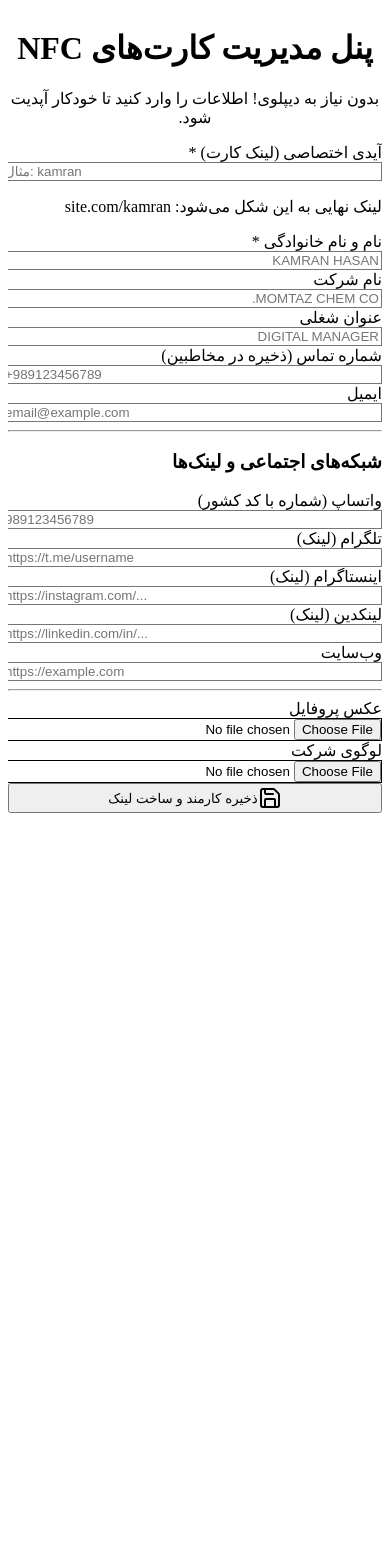
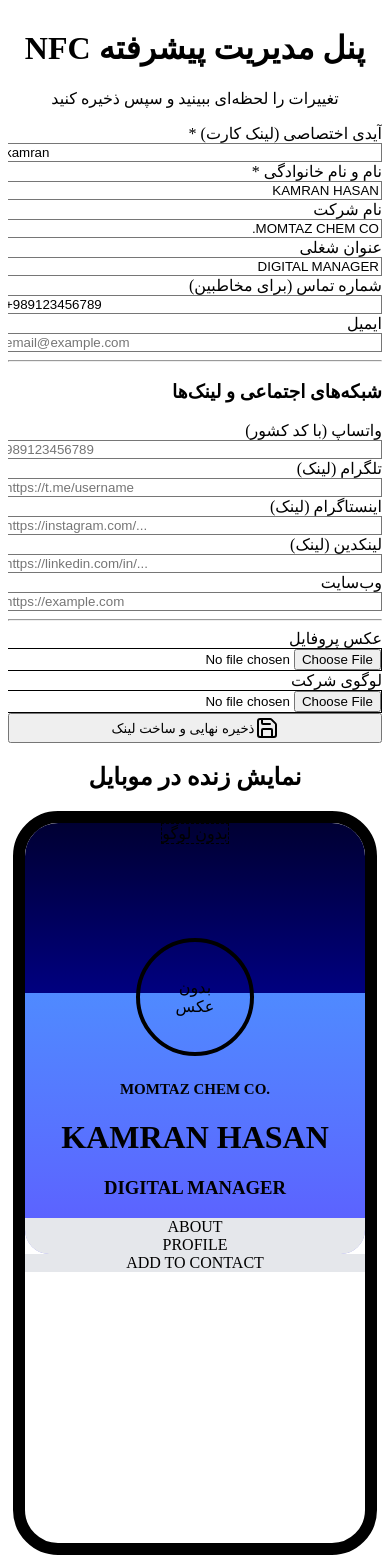
Before and after one commit to chemmomtaz-max/nfc-cards, a Next.js app: page /admin in a window 390 px wide. Before the commit the page ends 852 px from the top, so only its background shows below. Built offline with nearby package versions, Linux system fonts and the light colour scheme.

Commit message:
Add live mobile preview to admin panel

```diff
--- a/src/app/admin/page.tsx
+++ b/src/app/admin/page.tsx
@@ -1,13 +1,42 @@
 'use client';
 
-import { useState } from 'react';
-import { Save, Loader2, CheckCircle2 } from 'lucide-react';
+import { useState, useRef } from 'react';
+import { Save, Loader2, CheckCircle2, Phone, Mail, Globe, MessageCircle, Instagram, Linkedin } from 'lucide-react';
 
 export default function AdminPanel() {
   const [loading, setLoading] = useState(false);
   const [success, setSuccess] = useState('');
   const [error, setError] = useState('');
   const [finalLink, setFinalLink] = useState('');
+
+  // Form State for Live Preview
+  const [id, setId] = useState('kamran');
+  const [name, setName] = useState('KAMRAN HASAN');
+  const [company, setCompany] = useState('MOMTAZ CHEM CO.');
+  const [title, setTitle] = useState('DIGITAL MANAGER');
+  const [phone, setPhone] = useState('+989123456789');
+  const [email, setEmail] = useState('');
+  const [website, setWebsite] = useState('');
+  const [whatsapp, setWhatsapp] = useState('');
+  const [telegram, setTelegram] = useState('');
+  const [instagram, setInstagram] = useState('');
+  const [linkedin, setLinkedin] = useState('');
+
+  const [imagePreview, setImagePreview] = useState<string>('');
+  const [logoPreview, setLogoPreview] = useState<string>('');
+
+  const formRef = useRef<HTMLFormElement>(null);
+
+  const handleImageChange = (e: React.ChangeEvent<HTMLInputElement>, setPreview: (val: string) => void) => {
+    const file = e.target.files?.[0];
+    if (file) {
+      const reader = new FileReader();
+      reader.onloadend = () => {
+        setPreview(reader.result as string);
+      };
+      reader.readAsDataURL(file);
+    }
+  };
 
   const handleSubmit = async (e: React.FormEvent<HTMLFormElement>) => {
     e.preventDefault();
@@ -16,9 +45,7 @@
     setError('');
     setFinalLink('');
 
-    const form = e.currentTarget;
-    const formData = new FormData(form);
-    const id = formData.get('id') as string;
+    const formData = new FormData(formRef.current!);
 
     try {
       const res = await fetch('/api/save', {
@@ -28,10 +55,8 @@
       const result = await res.json();
 
       if (res.ok) {
-        setSuccess('اطلاعات با موفقیت ذخیره و در گیت‌هاب آپدیت شد!');
-        // Assuming Vercel deployment URL or local URL
+        setSuccess('اطلاعات با موفقیت در گیت‌هاب آپدیت شد!');
         setFinalLink(window.location.origin + '/' + id);
-        form.reset();
       } else {
         setError(result.error || 'خطا در ذخیره اطلاعات');
       }
@@ -43,45 +68,47 @@
   };
 
   return (
-    <div className="min-h-screen bg-gray-50 py-10 px-4" dir="rtl">
-      <div className="max-w-2xl mx-auto bg-white rounded-2xl shadow-xl overflow-hidden">
+    <div className="min-h-screen bg-gray-100 py-6 px-4" dir="rtl">
+      <div className="max-w-6xl mx-auto flex flex-col lg:flex-row gap-8">
+
+        {/* Form Section */}
+        <div className="flex-1 bg-white rounded-2xl shadow-xl overflow-hidden h-fit">
           <div className="bg-blue-600 px-6 py-4">
-          <h1 className="text-2xl font-bold text-white text-center">پنل مدیریت کارت‌های NFC</h1>
-          <p className="text-blue-100 text-center mt-1 text-sm">بدون نیاز به دیپلوی! اطلاعات را وارد کنید تا خودکار آپدیت شود.</p>
+            <h1 className="text-2xl font-bold text-white text-center">پنل مدیریت پیشرفته NFC</h1>
+            <p className="text-blue-100 text-center mt-1 text-sm">تغییرات را لحظه‌ای ببینید و سپس ذخیره کنید</p>
           </div>
 
-        <form onSubmit={handleSubmit} className="p-6 space-y-6">
+          <form ref={formRef} onSubmit={handleSubmit} className="p-6 space-y-6">
             <div className="grid grid-cols-1 md:grid-cols-2 gap-6">
 
               <div className="space-y-2">
                 <label className="text-sm font-semibold text-gray-700">آیدی اختصاصی (لینک کارت) *</label>
-              <input required name="id" placeholder="مثال: kamran" className="w-full p-2 border border-gray-300 rounded-lg text-left" dir="ltr" />
-              <p className="text-xs text-gray-500">لینک نهایی به این شکل می‌شود: site.com/kamran</p>
+                <input required name="id" value={id} onChange={e=>setId(e.target.value)} placeholder="مثال: kamran" className="w-full p-2 border border-gray-300 rounded-lg text-left" dir="ltr" />
               </div>
 
               <div className="space-y-2">
                 <label className="text-sm font-semibold text-gray-700">نام و نام خانوادگی *</label>
-              <input required name="name" placeholder="KAMRAN HASAN" className="w-full p-2 border border-gray-300 rounded-lg" />
+                <input required name="name" value={name} onChange={e=>setName(e.target.value)} placeholder="KAMRAN HASAN" className="w-full p-2 border border-gray-300 rounded-lg" />
               </div>
 
               <div className="space-y-2">
                 <label className="text-sm font-semibold text-gray-700">نام شرکت</label>
-              <input name="company" placeholder="MOMTAZ CHEM CO." className="w-full p-2 border border-gray-300 rounded-lg" />
+                <input name="company" value={company} onChange={e=>setCompany(e.target.value)} placeholder="MOMTAZ CHEM CO." className="w-full p-2 border border-gray-300 rounded-lg" />
               </div>
 
               <div className="space-y-2">
                 <label className="text-sm font-semibold text-gray-700">عنوان شغلی</label>
-              <input name="title" placeholder="DIGITAL MANAGER" className="w-full p-2 border border-gray-300 rounded-lg" />
+                <input name="title" value={title} onChange={e=>setTitle(e.target.value)} placeholder="DIGITAL MANAGER" className="w-full p-2 border border-gray-300 rounded-lg" />
               </div>
 
               <div className="space-y-2">
-              <label className="text-sm font-semibold text-gray-700">شماره تماس (ذخیره در مخاطبین)</label>
-              <input name="phone" placeholder="+989123456789" className="w-full p-2 border border-gray-300 rounded-lg text-left" dir="ltr" />
+                <label className="text-sm font-semibold text-gray-700">شماره تماس (برای مخاطبین)</label>
+                <input name="phone" value={phone} onChange={e=>setPhone(e.target.value)} placeholder="+989123456789" className="w-full p-2 border border-gray-300 rounded-lg text-left" dir="ltr" />
               </div>
 
               <div className="space-y-2">
                 <label className="text-sm font-semibold text-gray-700">ایمیل</label>
-              <input name="email" type="email" placeholder="email@example.com" className="w-full p-2 border border-gray-300 rounded-lg text-left" dir="ltr" />
+                <input name="email" value={email} onChange={e=>setEmail(e.target.value)} type="email" placeholder="email@example.com" className="w-full p-2 border border-gray-300 rounded-lg text-left" dir="ltr" />
               </div>
 
             </div>
@@ -91,24 +118,24 @@
 
             <div className="grid grid-cols-1 md:grid-cols-2 gap-6">
               <div className="space-y-2">
-              <label className="text-sm font-semibold text-gray-700">واتساپ (شماره با کد کشور)</label>
-              <input name="whatsapp" placeholder="989123456789" className="w-full p-2 border border-gray-300 rounded-lg text-left" dir="ltr" />
+                <label className="text-sm font-semibold text-gray-700">واتساپ (با کد کشور)</label>
+                <input name="whatsapp" value={whatsapp} onChange={e=>setWhatsapp(e.target.value)} placeholder="989123456789" className="w-full p-2 border border-gray-300 rounded-lg text-left" dir="ltr" />
               </div>
               <div className="space-y-2">
                 <label className="text-sm font-semibold text-gray-700">تلگرام (لینک)</label>
-              <input name="telegram" placeholder="https://t.me/username" className="w-full p-2 border border-gray-300 rounded-lg text-left" dir="ltr" />
+                <input name="telegram" value={telegram} onChange={e=>setTelegram(e.target.value)} placeholder="https://t.me/username" className="w-full p-2 border border-gray-300 rounded-lg text-left" dir="ltr" />
               </div>
               <div className="space-y-2">
                 <label className="text-sm font-semibold text-gray-700">اینستاگرام (لینک)</label>
-              <input name="instagram" placeholder="https://instagram.com/..." className="w-full p-2 border border-gray-300 rounded-lg text-left" dir="ltr" />
+                <input name="instagram" value={instagram} onChange={e=>setInstagram(e.target.value)} placeholder="https://instagram.com/..." className="w-full p-2 border border-gray-300 rounded-lg text-left" dir="ltr" />
               </div>
               <div className="space-y-2">
                 <label className="text-sm font-semibold text-gray-700">لینکدین (لینک)</label>
-              <input name="linkedin" placeholder="https://linkedin.com/in/..." className="w-full p-2 border border-gray-300 rounded-lg text-left" dir="ltr" />
+                <input name="linkedin" value={linkedin} onChange={e=>setLinkedin(e.target.value)} placeholder="https://linkedin.com/in/..." className="w-full p-2 border border-gray-300 rounded-lg text-left" dir="ltr" />
               </div>
               <div className="space-y-2 md:col-span-2">
                 <label className="text-sm font-semibold text-gray-700">وب‌سایت</label>
-              <input name="website" placeholder="https://example.com" className="w-full p-2 border border-gray-300 rounded-lg text-left" dir="ltr" />
+                <input name="website" value={website} onChange={e=>setWebsite(e.target.value)} placeholder="https://example.com" className="w-full p-2 border border-gray-300 rounded-lg text-left" dir="ltr" />
               </div>
             </div>
 
@@ -116,11 +143,11 @@
             <div className="grid grid-cols-1 md:grid-cols-2 gap-6">
               <div className="space-y-2">
                 <label className="text-sm font-semibold text-gray-700">عکس پروفایل</label>
-              <input name="image" type="file" accept="image/*" className="w-full p-2 border border-gray-300 rounded-lg bg-gray-50" />
+                <input name="image" type="file" accept="image/*" onChange={(e) => handleImageChange(e, setImagePreview)} className="w-full p-2 border border-gray-300 rounded-lg bg-gray-50" />
               </div>
               <div className="space-y-2">
                 <label className="text-sm font-semibold text-gray-700">لوگوی شرکت</label>
-              <input name="logo" type="file" accept="image/*" className="w-full p-2 border border-gray-300 rounded-lg bg-gray-50" />
+                <input name="logo" type="file" accept="image/*" onChange={(e) => handleImageChange(e, setLogoPreview)} className="w-full p-2 border border-gray-300 rounded-lg bg-gray-50" />
               </div>
             </div>
 
@@ -132,9 +159,7 @@
                   <CheckCircle2 className="w-5 h-5" />
                   <span>{success}</span>
                 </div>
-              <p className="text-sm text-green-800">
-                شما می‌توانید این لینک را روی کارت NFC خود کپی کنید:
-              </p>
+                <p className="text-sm text-green-800">لینک نهایی کارت شما آماده است (۱ دقیقه دیگر در Vercel آنلاین می‌شود):</p>
                 <a href={finalLink} target="_blank" className="font-mono bg-white p-2 rounded block border border-green-200 text-left w-full overflow-x-auto text-blue-600" dir="ltr">
                   {finalLink}
                 </a>
@@ -147,9 +172,75 @@
               className="w-full bg-blue-600 hover:bg-blue-700 text-white font-bold py-3 px-4 rounded-xl flex justify-center items-center gap-2 transition-all disabled:opacity-70"
             >
               {loading ? <Loader2 className="w-5 h-5 animate-spin" /> : <Save className="w-5 h-5" />}
-            {loading ? 'در حال ذخیره و آپدیت گیت‌هاب...' : 'ذخیره کارمند و ساخت لینک'}
+              {loading ? 'در حال ارسال به سرور گیت‌هاب...' : 'ذخیره نهایی و ساخت لینک'}
             </button>
           </form>
+        </div>
+
+        {/* Live Preview Section */}
+        <div className="w-full lg:w-[400px] flex flex-col items-center">
+          <div className="sticky top-6 flex flex-col items-center">
+            <h2 className="text-lg font-bold text-gray-700 mb-4 bg-white px-4 py-2 rounded-full shadow-sm">نمایش زنده در موبایل</h2>
+
+            {/* Phone Mockup Frame */}
+            <div className="w-[340px] h-[720px] bg-gray-100 border-[12px] border-black rounded-[45px] overflow-y-auto relative shadow-2xl pb-4 font-sans no-scrollbar">
+
+              {/* Dynamic Card Preview */}
+              <div className="w-full flex flex-col gap-4 p-3 mt-4">
+
+                <div className="bg-white rounded-[24px] overflow-hidden shadow-lg relative">
+
+                  <div className="bg-gradient-to-b from-[#000033] to-[#000080] h-[170px] flex justify-center items-start pt-5">
+                    {logoPreview ? (
+                      <img src={logoPreview} alt="Logo" className="h-[60px] object-contain" />
+                    ) : (
+                      <div className="text-white/50 text-sm border border-dashed border-white/30 p-2 rounded">بدون لوگو</div>
+                    )}
+                  </div>
+
+                  <div className="bg-gradient-to-b from-[#4f8aff] to-[#5d5cff] pt-[75px] pb-6 px-4 text-center relative rounded-b-[24px]">
+
+                    <div className="absolute -top-[55px] left-1/2 -translate-x-1/2 w-[110px] h-[110px] rounded-full border-[4px] border-white overflow-hidden bg-white shadow-md flex items-center justify-center">
+                      {imagePreview ? (
+                        <img src={imagePreview} alt="Profile" className="w-full h-full object-cover" />
+                      ) : (
+                        <div className="text-gray-400 text-xs text-center px-2">بدون<br/>عکس</div>
+                      )}
+                    </div>
+
+                    <h2 className="text-[15px] font-black text-black uppercase mb-1" dir="ltr">{company || 'COMPANY NAME'}</h2>
+                    <h1 className="text-xl font-black text-black uppercase tracking-wide mb-1" dir="ltr">{name || 'USER NAME'}</h1>
+                    <h3 className="text-sm font-bold text-gray-800 uppercase mb-5" dir="ltr">{title || 'JOB TITLE'}</h3>
+
+                    <div className="flex justify-center flex-wrap gap-2 mb-5">
+                      {whatsapp && <div className="w-9 h-9 rounded-xl border-[1.5px] border-black text-black flex items-center justify-center"><i className="fab fa-whatsapp"></i></div>}
+                      {telegram && <div className="w-9 h-9 rounded-xl border-[1.5px] border-black text-black flex items-center justify-center"><i className="fab fa-telegram-plane"></i></div>}
+                      {email && <div className="w-9 h-9 rounded-xl border-[1.5px] border-black text-black flex items-center justify-center"><i className="far fa-envelope"></i></div>}
+                      {instagram && <div className="w-9 h-9 rounded-xl border-[1.5px] border-black text-black flex items-center justify-center"><i className="fab fa-instagram"></i></div>}
+                      {linkedin && <div className="w-9 h-9 rounded-xl border-[1.5px] border-black text-black flex items-center justify-center"><i className="fab fa-linkedin-in"></i></div>}
+                    </div>
+
+                    <div className="flex flex-col gap-2">
+                      {website && <div className="w-full bg-[#e5e7eb] text-black font-black uppercase py-2.5 rounded-xl text-sm">WEBSITE</div>}
+                      <div className="w-full bg-[#e5e7eb] text-black font-black uppercase py-2.5 rounded-xl text-sm">ABOUT</div>
+                      <div className="w-full bg-[#e5e7eb] text-black font-black uppercase py-2.5 rounded-xl text-sm">PROFILE</div>
+                    </div>
+
+                  </div>
+                </div>
+
+                <div className="flex flex-col gap-2 px-1">
+                  <div className="w-full bg-[#e5e7eb] text-black font-black py-2.5 rounded-xl text-center uppercase text-sm">
+                    Add to Contact
+                  </div>
+                </div>
+
+              </div>
+
+            </div>
+          </div>
+        </div>
+
       </div>
     </div>
   );
```
Lines whose indentation alone changed are shown as unchanged.
